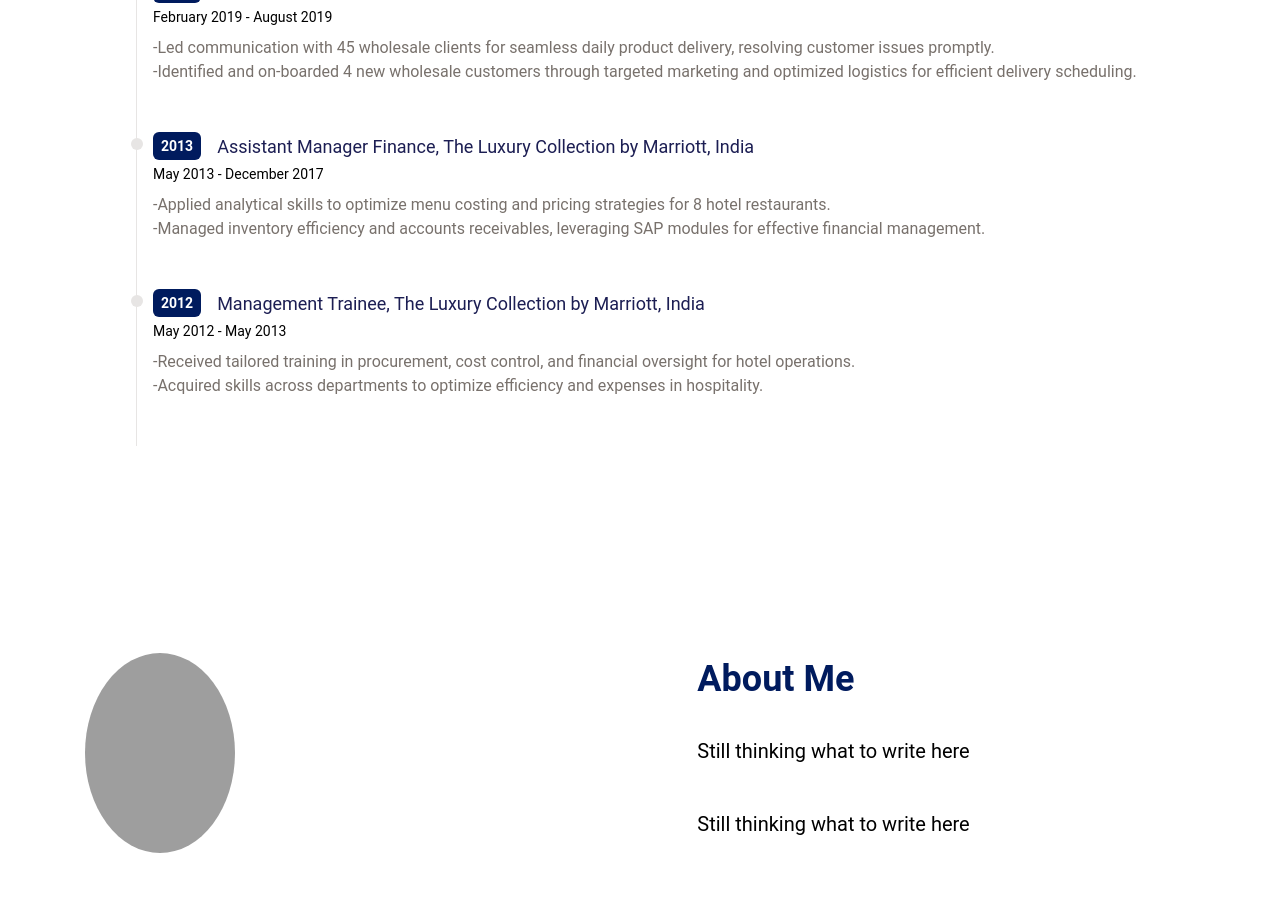
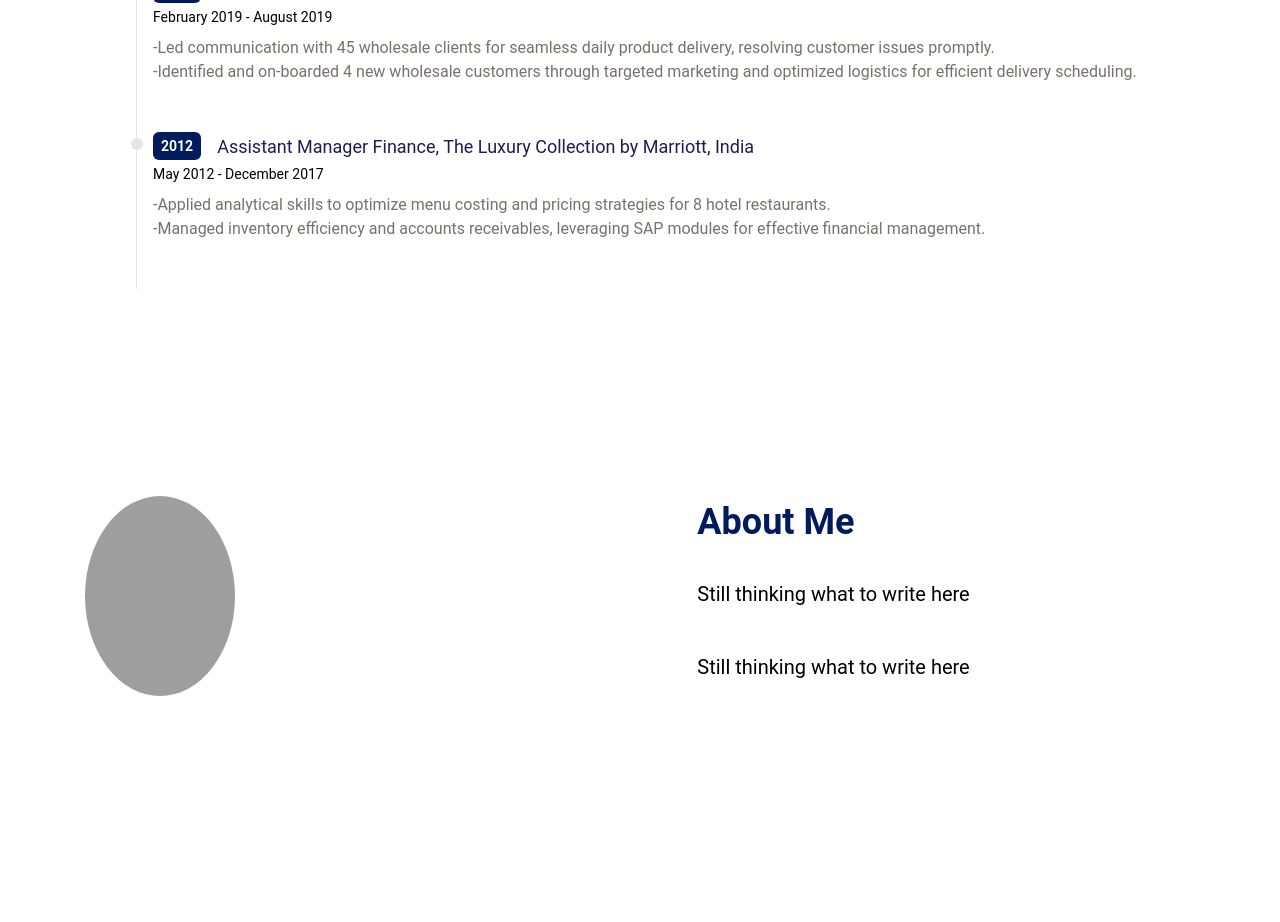
Before and after one commit to RiniJ7/rini-portfolio-v3, a React (Create React App) app: page / in a window 1280 px wide. Shown: the part 3180-4102 px from the top of the page. Built offline with nearby package versions, Linux system fonts and the light colour scheme; grey boxes are pictures that could not be loaded.

Commit message:
experience modified

```diff
--- a/src/components/Experience.jsx
+++ b/src/components/Experience.jsx
@@ -98,9 +98,9 @@ const data = [
     ),
   },
   {
-    year: "2013",
+    year: "2012",
     title: "Assistant Manager Finance, The Luxury Collection by Marriott, India",
-    duration: "May 2013 - December 2017",
+    duration: "May 2012 - December 2017",
     details: (
       <div>
         -Applied analytical skills to optimize menu costing and pricing
@@ -111,18 +111,18 @@ const data = [
       </div>
     ),
   },
-  {
-    year: "2012",
-    title: "Management Trainee, The Luxury Collection by Marriott, India",
-    duration: "May 2012 - May 2013",
-    details: (
-      <div>
-        -Received tailored training in procurement, cost control, and financial oversight for hotel operations.
-        <br/>
-        -Acquired skills across departments to optimize efficiency and expenses in hospitality.
-      </div>
-    ),
-  },
+  // {
+  //   year: "2012",
+  //   title: "Management Trainee, The Luxury Collection by Marriott, India",
+  //   duration: "May 2012 - May 2013",
+  //   details: (
+  //     <div>
+  //       -Received tailored training in procurement, cost control, and financial oversight for hotel operations.
+  //       <br/>
+  //       -Acquired skills across departments to optimize efficiency and expenses in hospitality.
+  //     </div>
+  //   ),
+  // },
   // {
   //   year: "2011",
   //   title: "Management Intern, General Optics Asia Limited",
```
